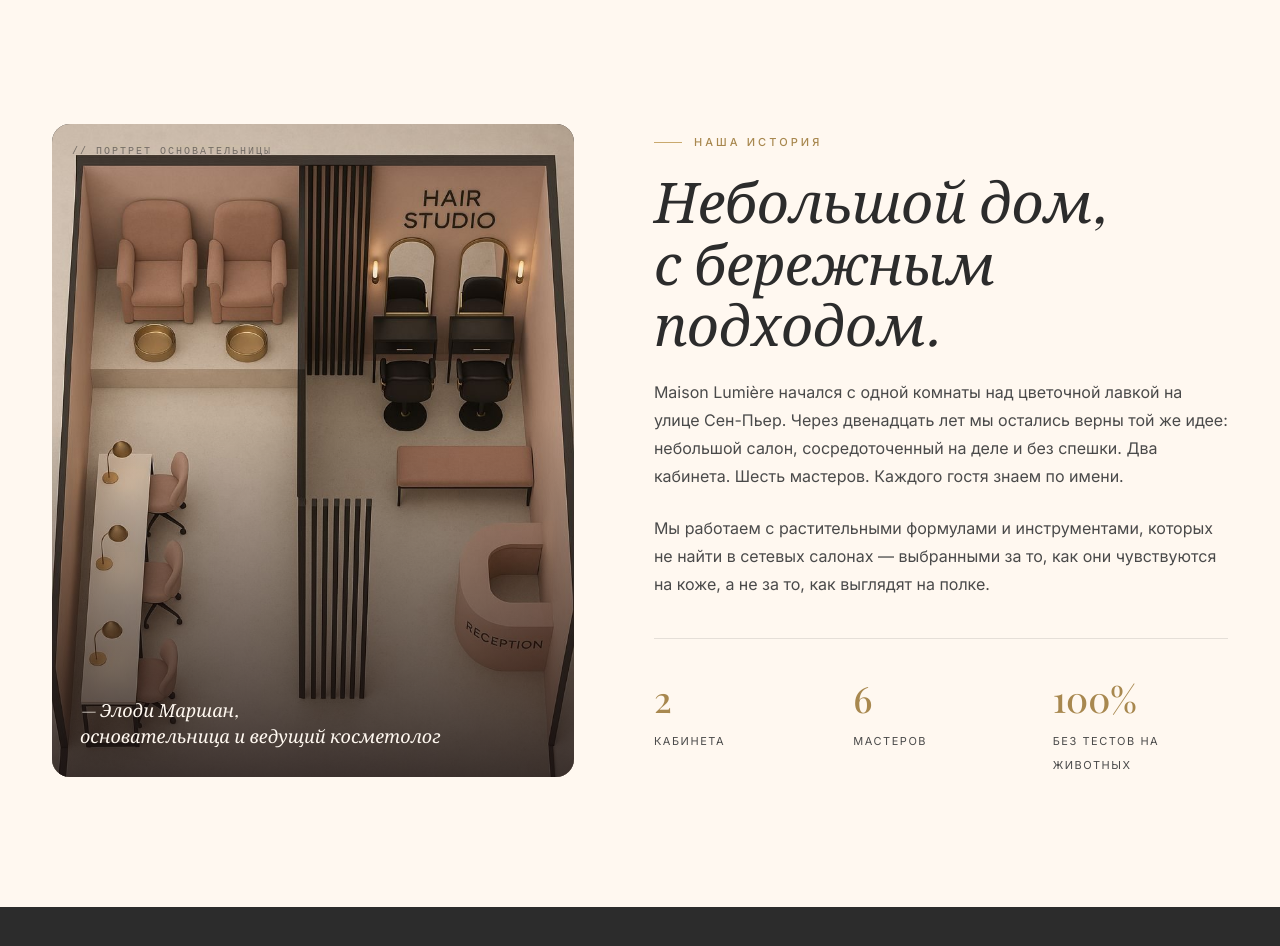
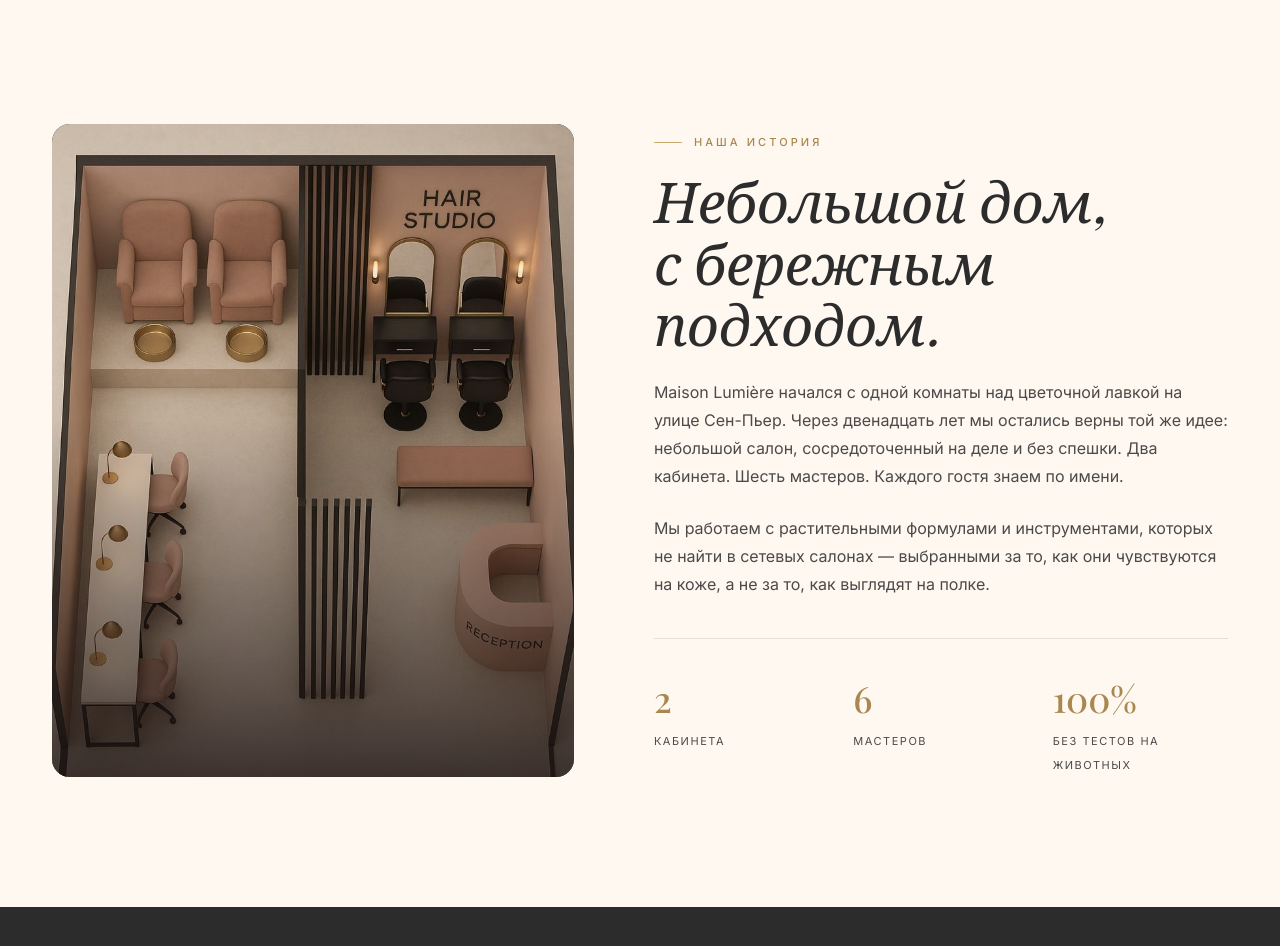
Before and after one commit to her1on/tg-botv1, a website with bundled scripts: page beauty-salon-booking/index.html in a window 1280 px wide. Shown: the part 3780-4726 px from the top of the page. Built offline with nearby package versions, Linux system fonts and the light colour scheme; a web font is replaced by a local one.

Commit message:
Remove founder caption from about photo (salon interior, not portrait)
Co-Authored-By: Claude Sonnet 4.6 <noreply@anthropic.com>

```diff
--- a/beauty-salon-booking/index.html
+++ b/beauty-salon-booking/index.html
@@ -253,10 +253,8 @@
 <!-- ============ ABOUT ============ -->
 <section class="about" id="about" aria-labelledby="about-heading">
   <div class="container about__grid">
-    <div class="about__photo" role="img" aria-label="Портрет основательницы Элоди Маршан">
-      <img src="assets/images/about.jpg" alt="Элоди Маршан — основательница и ведущий косметолог" loading="lazy" class="about__photo-img">
-      <span class="about__photo-tag" aria-hidden="true">// портрет основательницы</span>
-      <p class="about__signature">— Элоди Маршан,<br />основательница и ведущий косметолог</p>
+    <div class="about__photo" role="img" aria-label="Интерьер салона Maison Lumière">
+      <img src="assets/images/about.jpg" alt="Интерьер салона Maison Lumière" loading="lazy" class="about__photo-img">
     </div>
     <div class="about__copy">
       <span class="eyebrow">Наша история</span>
```
